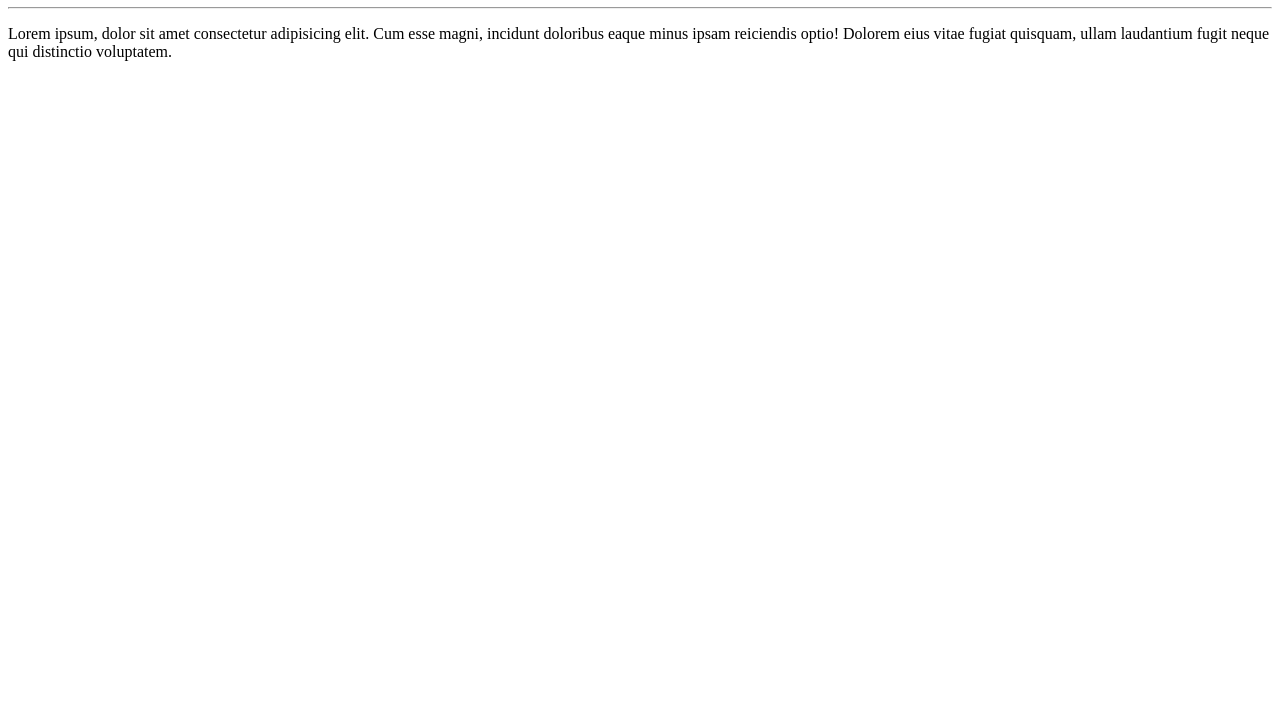
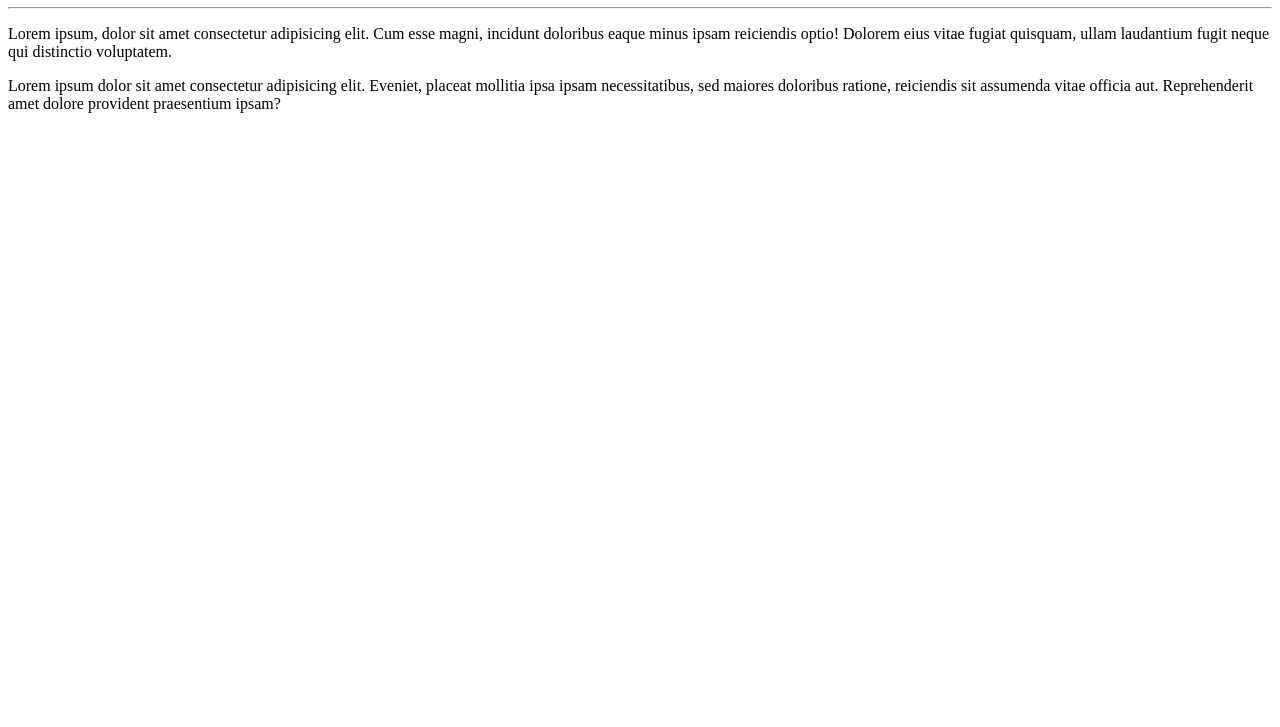
Before and after one commit to maraug-vf/OlaMundo, a plain HTML site: page site-exemplo/index.html in a window 1280 px wide. Shown: the part 73-800 px from the top of the page. Drawn offline with Linux system fonts and the light colour scheme.

Commit message:
Adicionei um parágrafo

```diff
--- a/site-exemplo/index.html
+++ b/site-exemplo/index.html
@@ -9,5 +9,6 @@
     <h1>Olá, Mundo!</h1>
     <hr>
     <p>Lorem ipsum, dolor sit amet consectetur adipisicing elit. Cum esse magni, incidunt doloribus eaque minus ipsam reiciendis optio! Dolorem eius vitae fugiat quisquam, ullam laudantium fugit neque qui distinctio voluptatem.</p>
+    <p>Lorem ipsum dolor sit amet consectetur adipisicing elit. Eveniet, placeat mollitia ipsa ipsam necessitatibus, sed maiores doloribus ratione, reiciendis sit assumenda vitae officia aut. Reprehenderit amet dolore provident praesentium ipsam?</p>
 </body>
 </html>
```
